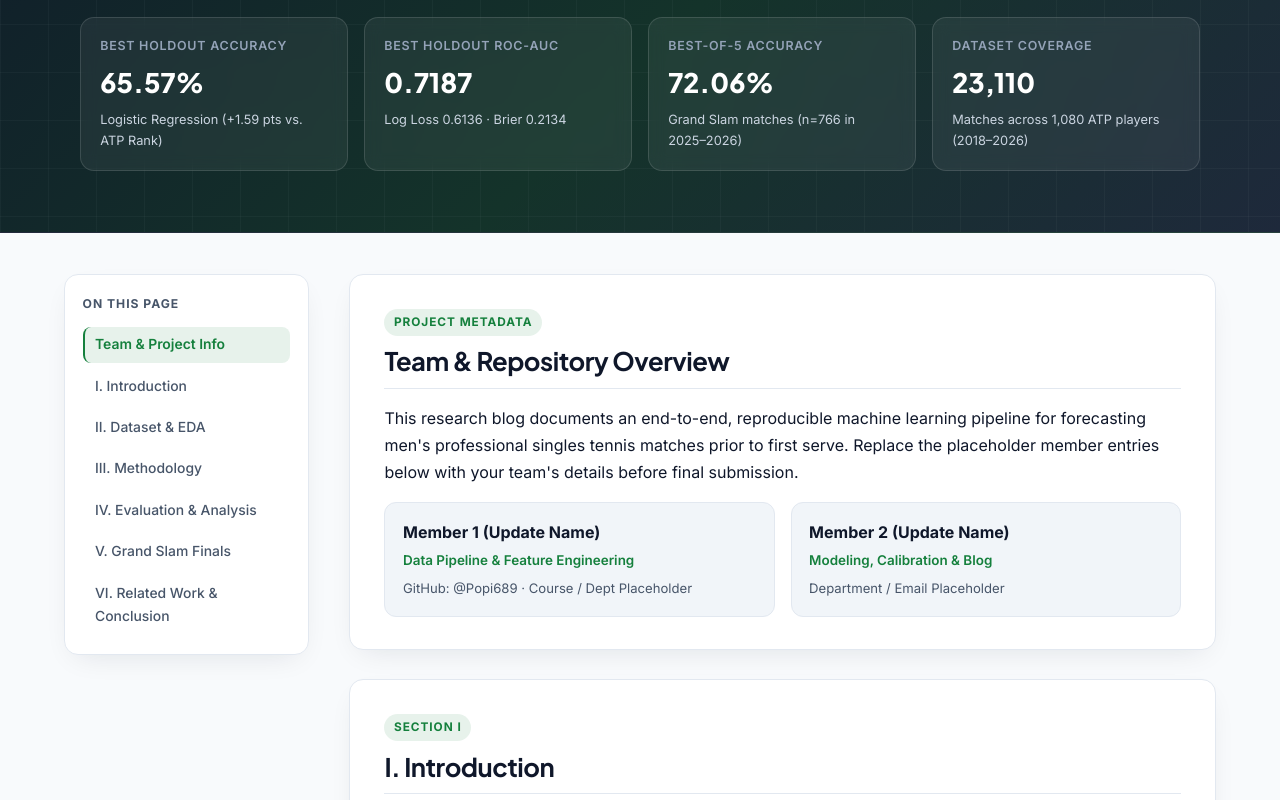
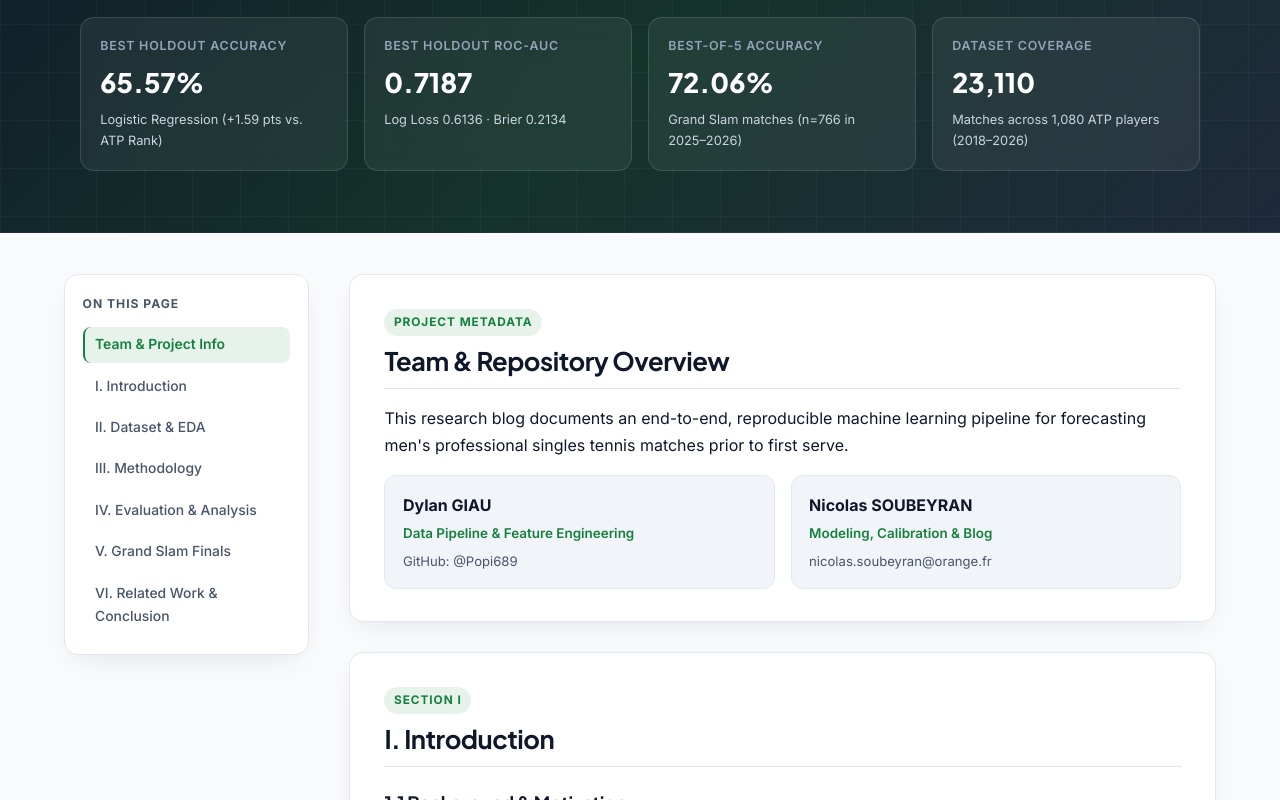
Before and after one commit to Popi689/Predicting-Tennis-Match-Outcomes-Using-Machine-Learning, a plain HTML site: page index.html in a window 1280 px wide. Shown: the part 471-1271 px from the top of the page. Drawn offline with Linux system fonts and the light colour scheme.

Commit message:
Update index.html

```diff
--- a/index.html
+++ b/index.html
@@ -91,18 +91,17 @@
         <span class="section-tag">Project Metadata</span>
         <h2>Team &amp; Repository Overview</h2>
         <p>
-          This research blog documents an end-to-end, reproducible machine learning pipeline for forecasting men's professional singles tennis matches prior to first serve. Replace the placeholder member entries below with your team's details before final submission.
-        </p>
+          This research blog documents an end-to-end, reproducible machine learning pipeline for forecasting men's professional singles tennis matches prior to first serve.
         <div class="team-grid">
           <div class="team-card">
-            <div class="team-name">Member 1 (Update Name)</div>
+            <div class="team-name">Dylan GIAU</div>
             <div class="team-role">Data Pipeline &amp; Feature Engineering</div>
-            <div class="team-meta">GitHub: @Popi689 · Course / Dept Placeholder</div>
+            <div class="team-meta">GitHub: @Popi689</div>
           </div>
           <div class="team-card">
-            <div class="team-name">Member 2 (Update Name)</div>
+            <div class="team-name">Nicolas SOUBEYRAN</div>
             <div class="team-role">Modeling, Calibration &amp; Blog</div>
-            <div class="team-meta">Department / Email Placeholder</div>
+            <div class="team-meta">nicolas.soubeyran@orange.fr</div>
           </div>
         </div>
       </section>
```
